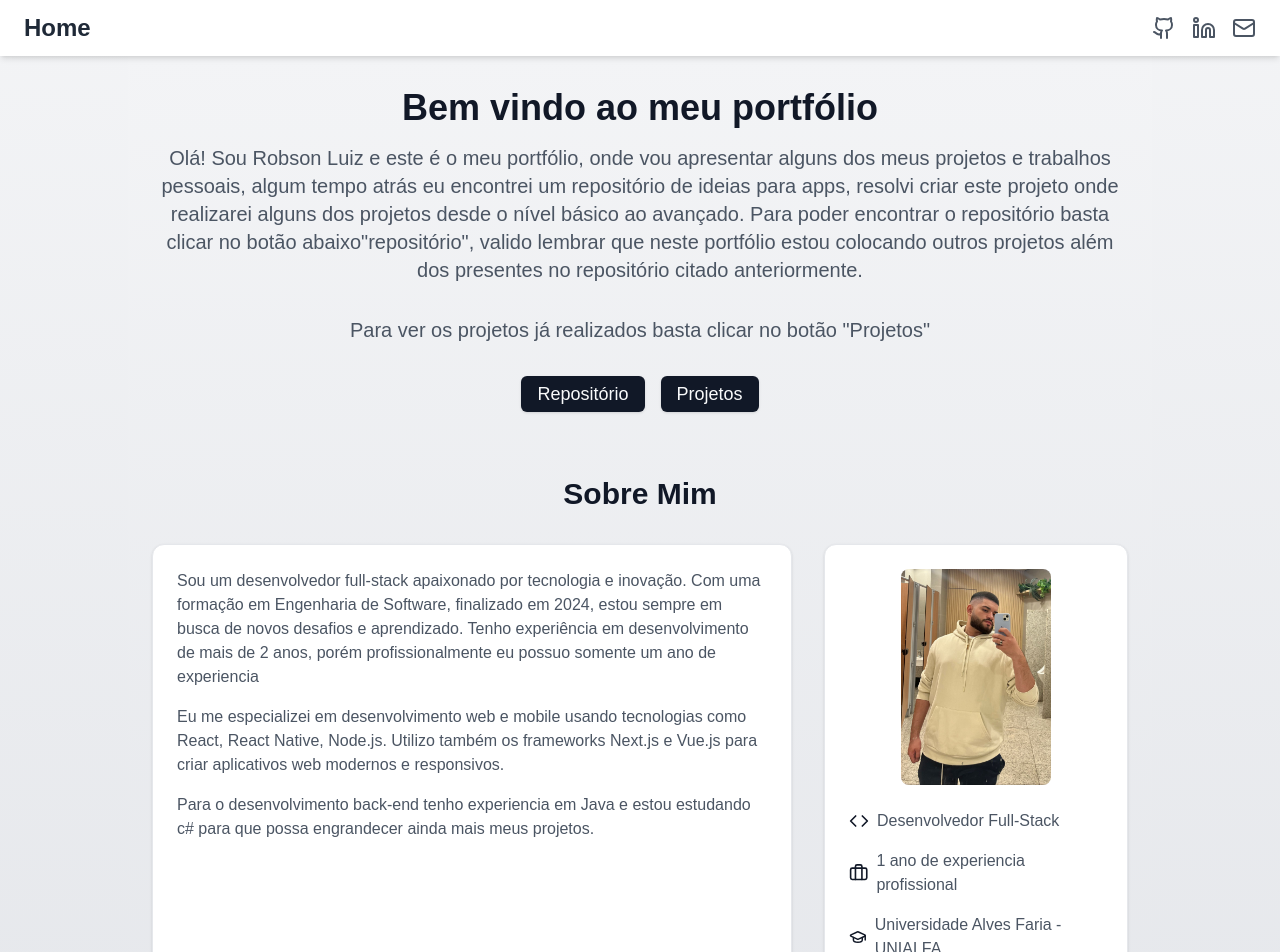
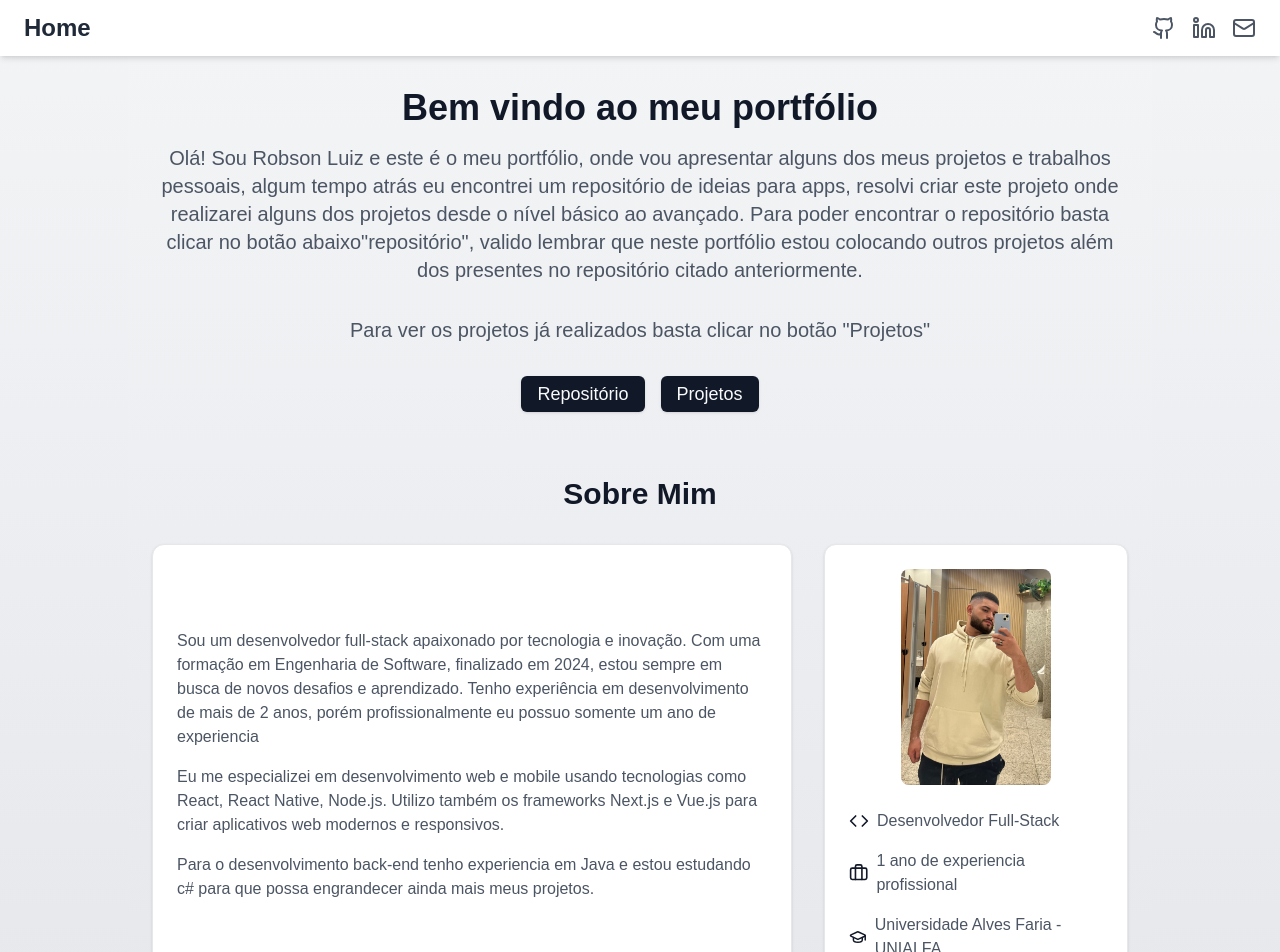
Before and after one commit to NosborCT/all_projects, a Next.js app: page / in a window 1280 px wide. Shown: the top 952 px of the page. Built offline with nearby package versions, Linux system fonts and the light colour scheme.

Commit message:
fix: Corrigido texto informativo do home page

```diff
--- a/src/app/page.tsx
+++ b/src/app/page.tsx
@@ -48,8 +48,8 @@ export default function Home() {
             Sobre Mim
           </h2>
           <div className="grid grid-cols-1 md:grid-cols-3 gap-8">
-            <Card className="col-span-1 md:col-span-2">
-              <CardContent className="pt-6">
+            <Card className="col-span-1 md:col-span-2 flex justify-center items-center">
+              <CardContent className="pt-6 justify-center items-center">
                 <p className="text-gray-600 dark:text-gray-300 mb-4">
                   Sou um desenvolvedor full-stack apaixonado por tecnologia e
                   inovação. Com uma formação em Engenharia de Software,
```
